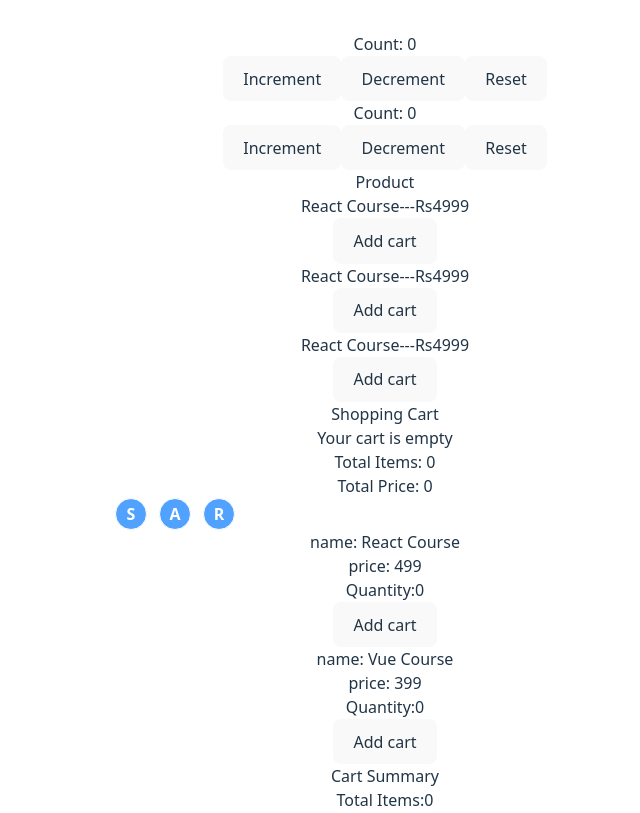
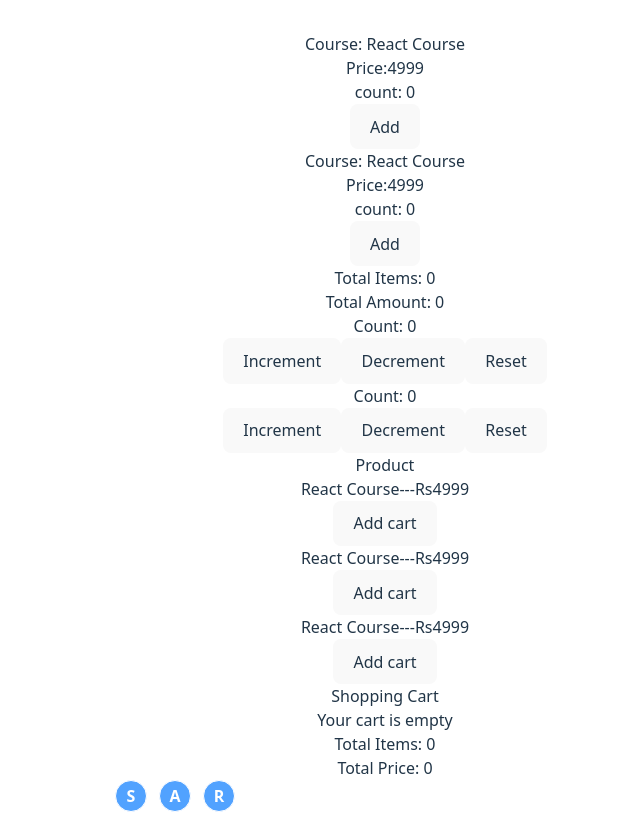
Before and after one commit to SoumitraMaity14/React, a React (Vite) app in the folder practice/: page / in a window 1280 px wide. Shown: the top 813 px of the page, without its empty margins (255-895 px from the left). Built offline with nearby package versions, Linux system fonts and the light colour scheme.

Commit message:
lazy initalization added

```diff
--- a/practice/src/App.tsx
+++ b/practice/src/App.tsx
@@ -17,6 +17,7 @@
 import { ObjectState } from './components/state/object/ObjectState'
 import { PrevState } from './components/state/PrevState'
 import { SharingState, ShoppingCart } from './components/state/SharingState'
+import { SharingStatePractice } from './components/state/SharingStatePractice'
 import { SnapShot } from './components/state/SnapShot'
 
 function App() {
@@ -24,6 +25,7 @@
 
   return (
     <>
+    <SharingStatePractice/>
     <ReducerInit/>
     <PracticeCounterReducer/>
     <ShoppingCartWithReducer/>
--- /dev/null
+++ b/practice/src/components/state/SharingStatePractice.tsx
@@ -0,0 +1,65 @@
+import { useState } from "react"
+
+
+export const SharingStatePractice = () => {
+    const [items, setItems] = useState({
+        ReactItems: 0,
+        HtmlItems: 0
+    })
+    const price = {
+        ReactPrice: 4999,
+        HtmlPrice: 2499
+    }
+    const handaleReact = () => {
+        setItems({
+            ...items,
+            ReactItems: items.ReactItems + 1
+        })
+    }
+    const handaleHtml = () => {
+        setItems({
+            ...items,
+            HtmlItems: items.HtmlItems + 1
+        })
+    }
+    return (
+        <div>
+            <ProductSummary name="React Course" price={price.ReactPrice} items={items.ReactItems} addOn={handaleReact} />
+            <ProductSummary name="React Course" price={price.ReactPrice} items={items.ReactItems} addOn={handaleHtml} />
+            <CartSummary items={items} price={price} />
+
+        </div>
+    )
+}
+export const ProductSummary = ({ name, price, items, addOn }: { name: string, price: number, items: number, addOn: () => void }) => {
+    return (
+        <>
+            <h2>Course: {name}</h2>
+            <p>Price:{price} </p>
+            <p>count: {items}</p>
+            <button onClick={addOn}>Add</button>
+        </>
+    )
+}
+interface CartSummaryProps{
+    items:{
+        ReactItems: number,
+        HtmlItems: number
+    }
+    price:{
+        ReactPrice:number,
+        HtmlPrice: number
+    }
+}
+
+export const CartSummary = ({ items, price }: CartSummaryProps) => {
+    const totalItems = items.ReactItems +items.HtmlItems
+    const totalAmount=items.ReactItems*price.ReactPrice+items.HtmlItems*price.HtmlPrice
+    return (
+        <>
+            <h2>Total Items: {totalItems}</h2>
+            <h2>Total Amount: {totalAmount} </h2>
+        </>
+    )
+
+}
```
Also changed, not shown: 1 other file (tests, documents, lock files or other folders).
